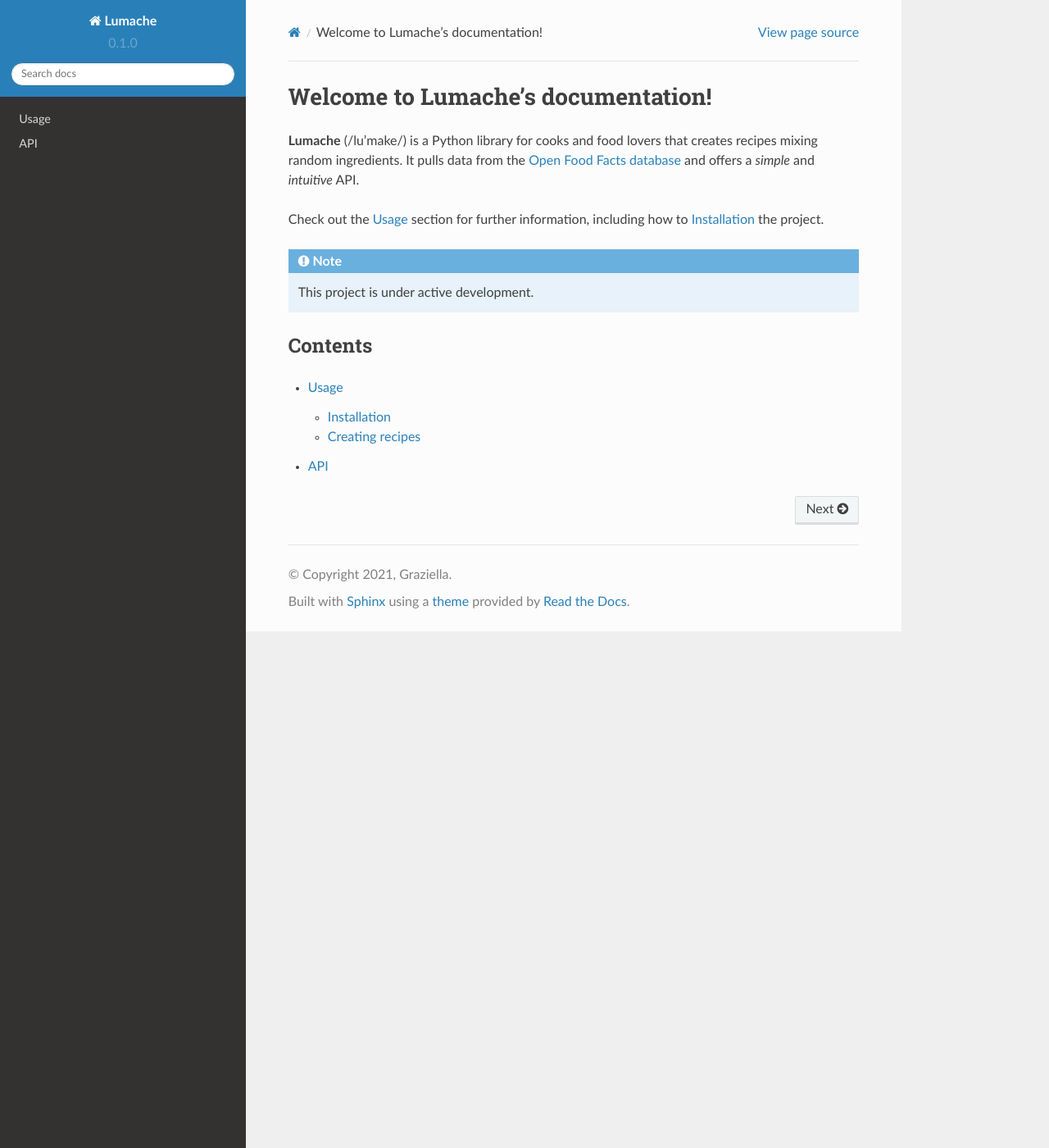
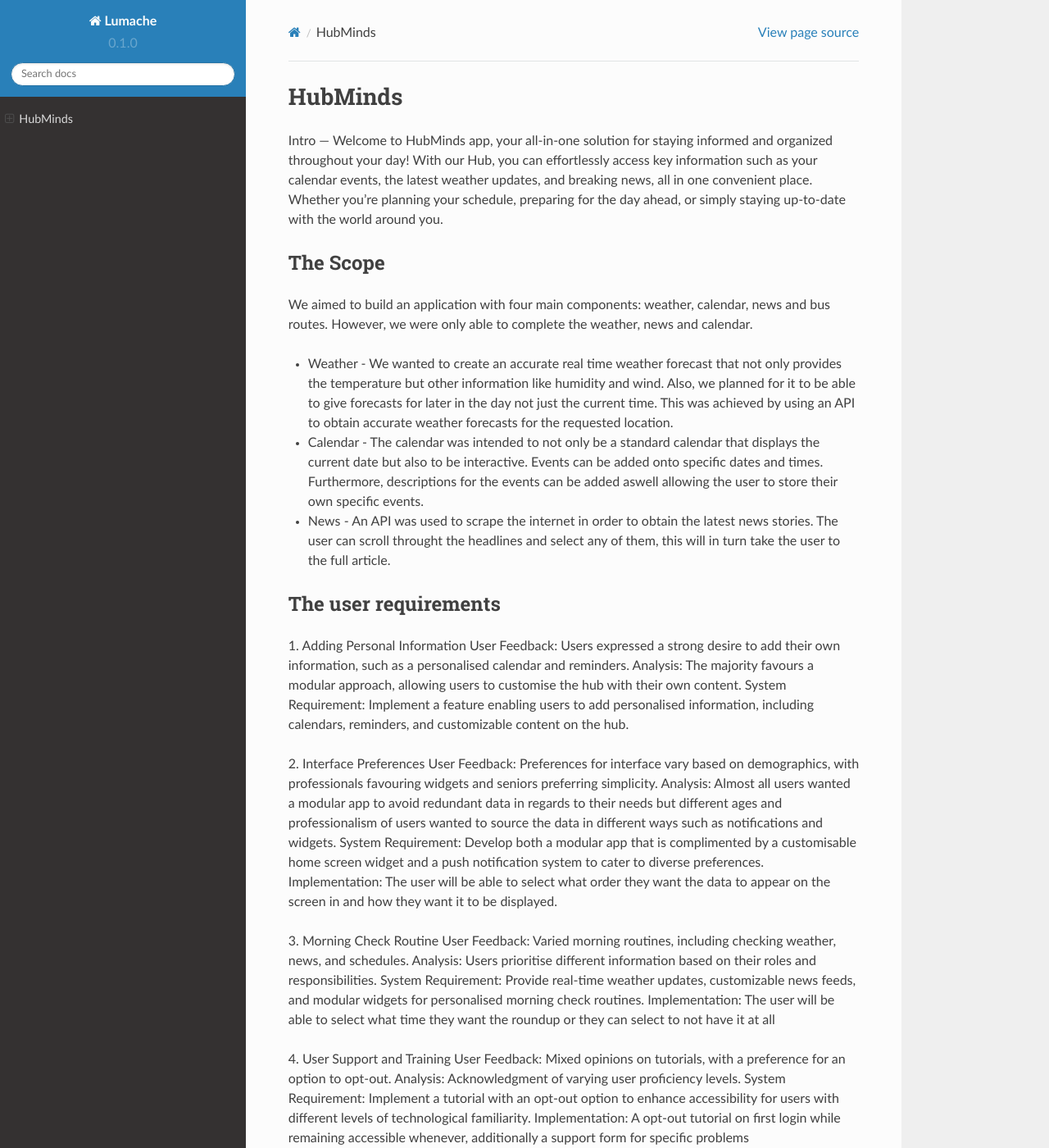
Before and after one commit to HubMinds/Docs, a Sphinx documentation site: the page built from docs/source/index.rst, in a window 1280 px wide and 1400 px high. Shown: the whole window at 82% size. Built offline with Sphinx 7.4.7 and the Read the Docs theme 2.0.0, drawn with Linux system fonts in a browser that asks for light colours; some of the changed text lies outside the part shown.

Commit message:
Update index.rst

```diff
--- a/docs/source/index.rst
+++ b/docs/source/index.rst
@@ -1,22 +1,59 @@
-Welcome to Lumache's documentation!
-===================================
+HubMinds
+=======================================
+Intro
+---
+Welcome to HubMinds app, your all-in-one solution for staying informed and organized throughout your day! With our Hub, you can effortlessly access key information such as your calendar events, the latest weather updates, and breaking news, all in one convenient place. Whether you're planning your schedule, preparing for the day ahead, or simply staying up-to-date with the world around you.
 
-**Lumache** (/lu'make/) is a Python library for cooks and food lovers
-that creates recipes mixing random ingredients.
-It pulls data from the `Open Food Facts database <https://world.openfoodfacts.org/>`_
-and offers a *simple* and *intuitive* API.
+The Scope
+------
+We aimed to build an application with four main components: weather, calendar, news and bus routes. However, we were only able to complete the weather, news and calendar.
 
-Check out the :doc:`usage` section for further information, including
-how to :ref:`installation` the project.
+- Weather - We wanted to create an accurate real time weather forecast that not only provides the temperature but other information like humidity and wind. Also, we planned for it to be able to give forecasts for later in the day not just the current time. This was achieved by using an API to obtain accurate weather forecasts for the requested location.
 
-.. note::
+- Calendar - The calendar was intended to not only be a standard calendar that displays the current date but also to be interactive. Events can be added onto specific dates and times. Furthermore, descriptions for the events can be added aswell allowing the user to store their own specific events.
 
-   This project is under active development.
+- News - An API was used to scrape the internet in order to obtain the latest news stories. The user can scroll throught the headlines and select any of them, this will in turn take the user to the full article.
 
-Contents
---------
 
-.. toctree::
+The user requirements
+------------
+1. Adding Personal Information
+User Feedback: Users expressed a strong desire to add their own information, such as a personalised calendar and reminders.
+Analysis: The majority favours a modular approach, allowing users to customise the hub with their own content.
+System Requirement: Implement a feature enabling users to add personalised information, including calendars, reminders, and customizable content on the hub.
 
-   usage
-   api
+2. Interface Preferences
+User Feedback: Preferences for interface vary based on demographics, with professionals favouring widgets and seniors preferring simplicity.
+Analysis: Almost all users wanted a modular app to avoid redundant data in regards to their needs but different ages and professionalism of users wanted to source the data in different ways such as notifications and widgets.
+System Requirement: Develop both a modular app that is complimented by a customisable home screen widget and a push notification system to cater to diverse preferences.
+Implementation: The user will be able to select what order they want the data to appear on the screen in and how they want it to be displayed.
+
+3. Morning Check Routine
+User Feedback: Varied morning routines, including checking weather, news, and schedules.
+Analysis: Users prioritise different information based on their roles and responsibilities.
+System Requirement: Provide real-time weather updates, customizable news feeds, and modular widgets for personalised morning check routines.
+Implementation: The user will be able to select what time they want the roundup or they can select to not have it at all
+
+4. User Support and Training
+User Feedback: Mixed opinions on tutorials, with a preference for an option to opt-out.
+Analysis: Acknowledgment of varying user proficiency levels.
+System Requirement: Implement a tutorial with an opt-out option to enhance accessibility for users with different levels of technological familiarity.
+Implementation: A opt-out tutorial on first login while remaining accessible whenever, additionally a support form for specific problems
+
+
+Elements of implementation
+-----------
+
+
+Instructions on how to set up/run your project
+----------------------
+
+
+Main Components
+-----------
+
+- Calendar
+
+- News
+
+- Weather
```
